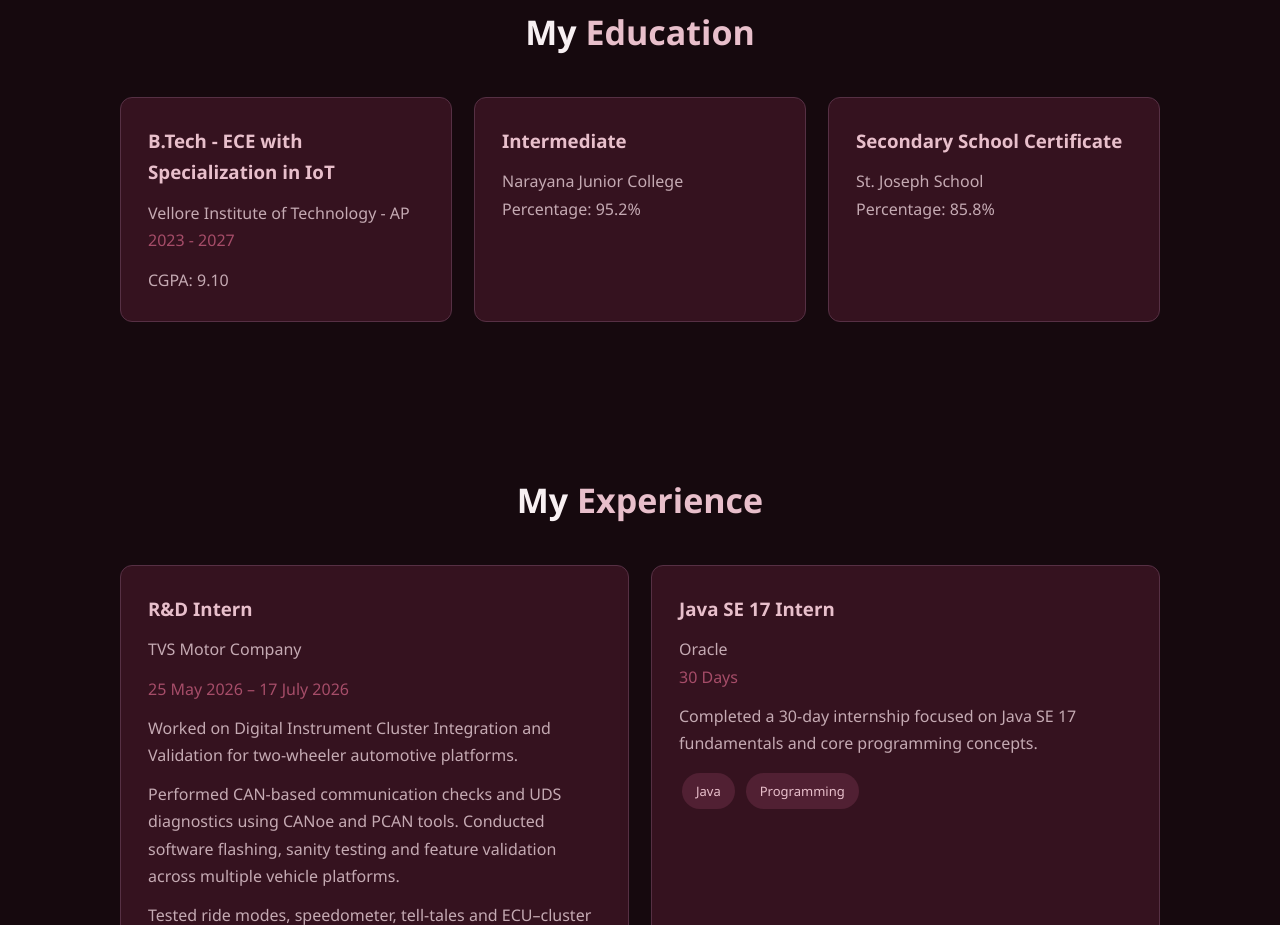
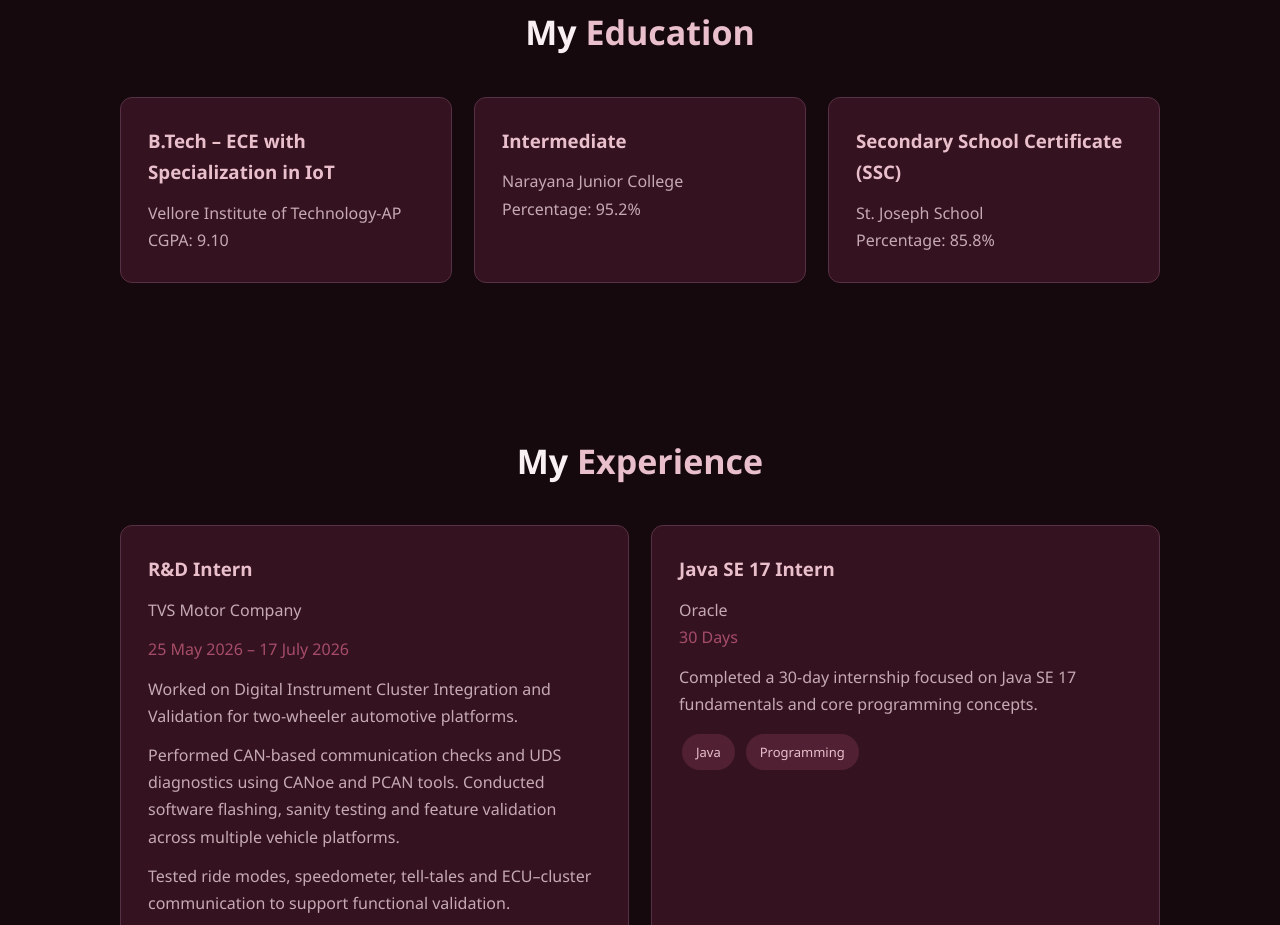
Before and after one commit to shifayezohaa7-bit/zohaa-portfolio, a plain HTML site: page index.html in a window 1280 px wide. Shown: the part 1240-2165 px from the top of the page. Drawn offline with Linux system fonts and the light colour scheme.

Commit message:
Refactor education section in index.html

```diff
--- a/index.html
+++ b/index.html
@@ -97,6 +97,7 @@
     </section>
 
 
+
 <!-- EDUCATION -->
 <section class="section" id="education">
 
@@ -105,9 +106,8 @@
     <div class="card-container">
 
         <div class="card">
-                <h3>B.Tech - ECE with Specialization in IoT</h3>
-                <p>Vellore Institute of Technology - AP</p>
-                <p class="date">2023 - 2027</p>
+            <h3>B.Tech – ECE with Specialization in IoT</h3>
+            <p>Vellore Institute of Technology-AP</p>
             <p>CGPA: 9.10</p>
         </div>
 
@@ -118,7 +118,7 @@
         </div>
 
         <div class="card">
-                <h3>Secondary School Certificate</h3>
+            <h3>Secondary School Certificate (SSC)</h3>
             <p>St. Joseph School</p>
             <p>Percentage: 85.8%</p>
         </div>
@@ -126,6 +126,7 @@
     </div>
 
 </section>
+
 
 
     <!-- EXPERIENCE -->
```
Lines whose indentation alone changed are shown as unchanged.
